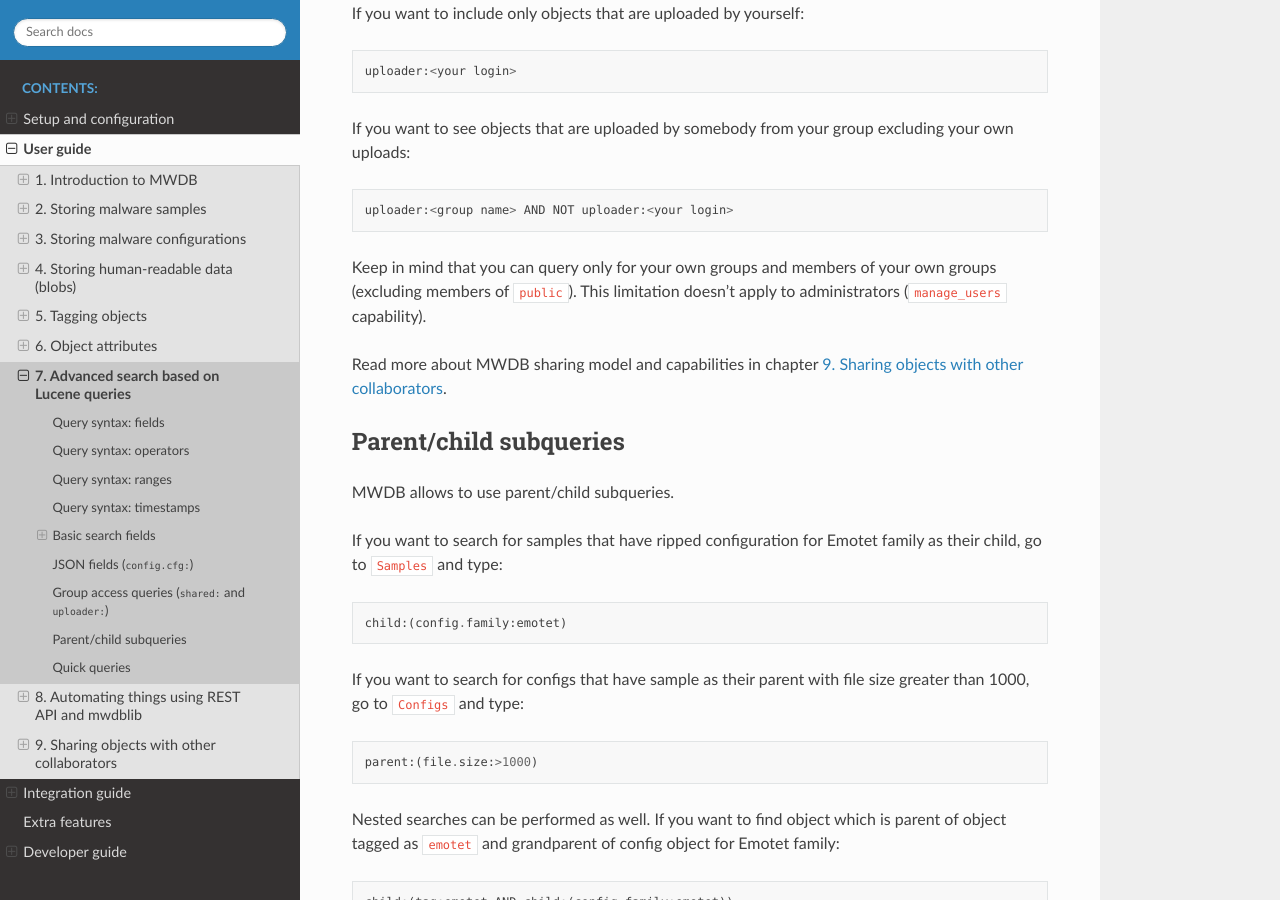
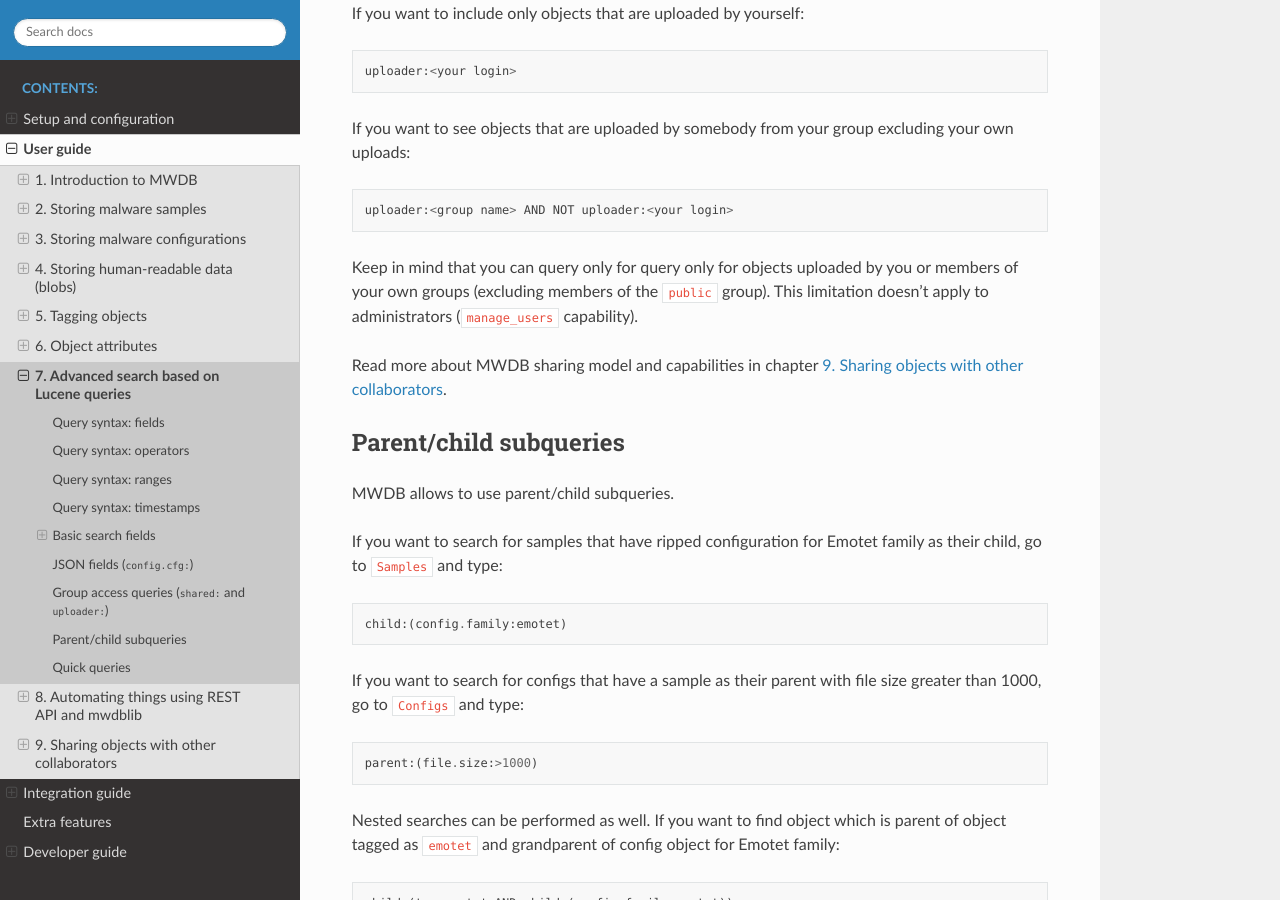
Before and after one commit to CERT-Polska/mwdb-core, a Sphinx documentation site: the page built from docs/user-guide/7-Lucene-search.rst, in a window 1280 px wide and 900 px high, scrolled down 5535 px. Built offline with Sphinx 7.4.7 and the Read the Docs theme 2.0.0, drawn with Linux system fonts in a browser that asks for light colours; some of the changed text lies outside the part shown.

Commit message:
New fixes

```diff
--- a/docs/user-guide/7-Lucene-search.rst
+++ b/docs/user-guide/7-Lucene-search.rst
@@ -143,9 +143,9 @@
 Basic search fields
 -------------------
 
-Fields are representing the object properties and can be **typed** (specific for object type) or **untyped** (generic, used by all object types).
+Fields represent the object properties and can be **typed** (specific for object type) or **untyped** (generic, used by all object types).
 
-Usage depends on the search context. If you're querying ``Recent files`` tab, query engine assumes that object type is ``file``. If you're using ``Search`` tab, you need to add appropriate type prefix to typed fields.
+Usage depends on the search context. If you're querying ``Recent files`` tab, query engine assumes that object type is ``file``. If you're using ``Search`` tab, you need to add appropriate type prefix to the typed fields.
 
 In simple words: `name:` field in `Recent files\ ``must be replaced by``\ file.name:\ ``field in``\ Search`.
 
@@ -263,7 +263,7 @@
 
    uploader:<group name> AND NOT uploader:<your login>
 
-Keep in mind that you can query only for your own groups and members of your own groups (excluding members of ``public``\ ). This limitation doesn't apply to administrators (\ ``manage_users`` capability).
+Keep in mind that you can query only for query only for objects uploaded by you or members of your own groups (excluding members of the ``public`` group). This limitation doesn't apply to administrators (``manage_users`` capability).
 
 Read more about MWDB sharing model and capabilities in chapter :ref:`9. Sharing objects with other collaborators`.
 
@@ -278,7 +278,7 @@
 
    child:(config.family:emotet)
 
-If you want to search for configs that have sample as their parent with file size greater than 1000, go to ``Configs`` and type:
+If you want to search for configs that have a sample as their parent with file size greater than 1000, go to ``Configs`` and type:
 
 .. code-block::
 
--- a/docs/user-guide/9-Sharing-objects.rst
+++ b/docs/user-guide/9-Sharing-objects.rst
@@ -5,7 +5,7 @@
 
 For MWDB users: group is a workspace, that allows to share the same view of uploaded objects across the various users. For MWDB administrators: group is also a way to give a specific set of permissions, depending on the role and level of trust.
 
-In mwdb.cert.pl, we use them to group the users coming from the same organisation, to make them share their uploads and insights with other co-workers or keep the information to be accessible only within trusted group of people.
+In mwdb.cert.pl, we use them to group the users collaborating within the same organisation, to make them share their uploads and insights with other workmates or keep the information to be accessible only within trusted group of people.
 
 Every user account is a member of at least two groups:
 
@@ -17,7 +17,7 @@
 Object access rules
 -------------------
 
-The basic rule of sharing model in MWDB is that **group sees only their own uploads and all descendant objects**. In that model, you have permission to see the configuration for your sample and all the information originating from that configuration. Access to parent object implies the access its to children, but not the other way around.
+The basic rule of sharing model in MWDB is that **group sees only their own uploads and all descendant objects**. In that model, you have permission to see the configuration for your sample and all the information derived from that configuration. Access to parent object implies the access to its children, but not the other way around.
 
 .. image:: ../_static/sharing-diagram.png
    :target: ../_static/sharing-diagram.png
@@ -26,7 +26,7 @@
 As an user, you need to choose which groups you represent uploading the sample. There are four options:
 
 
-* **All my groups** - the default option, which shares uploaded object with all groups, excluding ``public``. That will share the object with all workspaces you belong to and your own private group. It means that even if you lose access to the workspace, you will still have access to your own uploads.
+* **All my groups** - the default option, which shares uploaded object with all groups you belong to, excluding ``public``. That will share the object with all your workspaces to and your own private group. It means that even if you lose access to the workspace, you will still have access to your own uploads.
 * **Single group...** - allows to share an object exclusively with chosen group and your own private group.
 * **Everybody** - in that case, object is shared with ``public`` group, which means that everybody will have access to the uploaded object and all its descendants.
 * **Only me** - your object will be shared only with your group.
--- a/docs/user-guide/index.rst
+++ b/docs/user-guide/index.rst
@@ -1,7 +1,7 @@
 User guide
 ==========
 
-This guide will help you to learn basic MWDB concepts step by step. It is not only limited to the potential use-cases of your own mwdb-core instance, but is also recommended for mwdb.cert.pl service users who want improve their skills in exploring MWDB database.
+This guide will help you to learn basic MWDB concepts step by step. It is not only limited to the potential use-cases of your own mwdb-core instance, but also recommended for mwdb.cert.pl service users who want improve their skills in exploring MWDB database.
 
 .. toctree::
    :maxdepth: 2
```
Also changed, not shown: README.md (+1 -1 lines).
